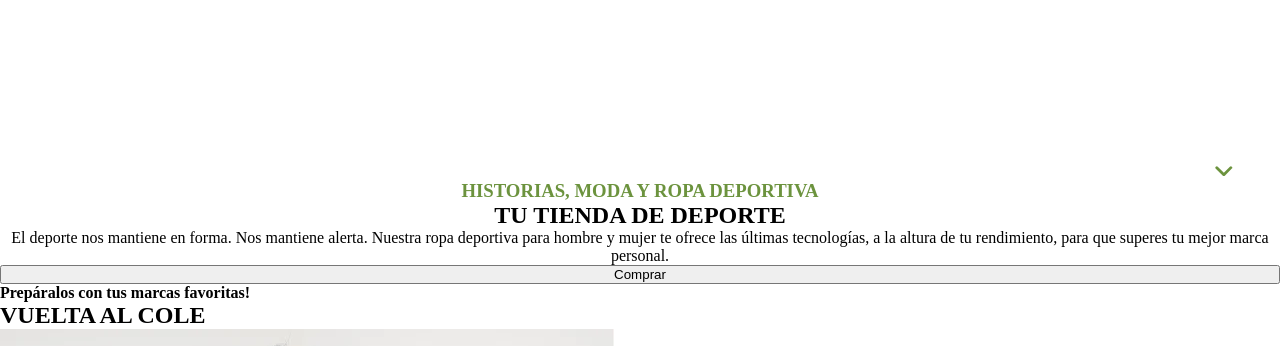
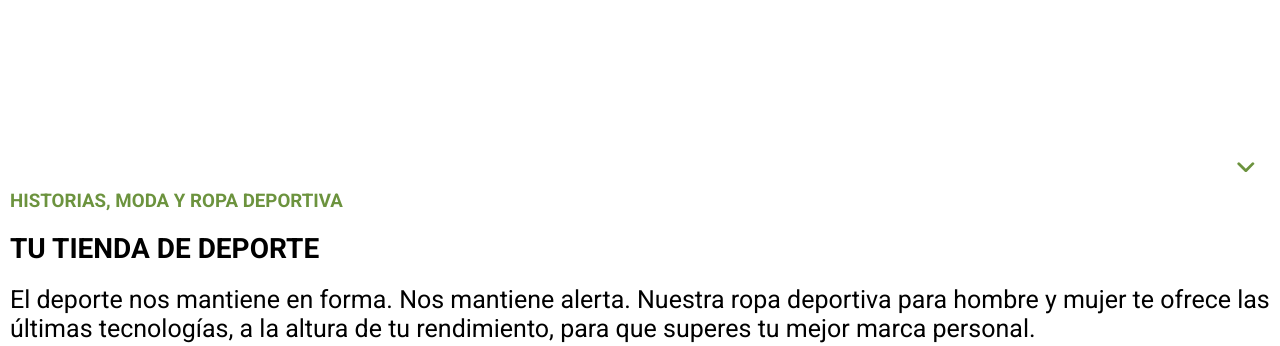
Before and after one commit to Adalab/modulo-1-evaluacion-final-RaquelCosta07, a website built with Vite: page src/index.html in a window 1280 px wide. Shown: the part 540-886 px from the top of the page. Built offline with nearby package versions, Linux system fonts and the light colour scheme; files whose address does not match are found by name.

Commit message:
section 2 styling

```diff
--- a/src/index.html
+++ b/src/index.html
@@ -4,7 +4,10 @@
 <head>
     <meta charset="UTF-8" />
     <meta name="viewport" content="width=device-width, initial-scale=1" />
-    <title>Document</title>
+    <title>Evaluación Módulo 1</title>
+    <link rel="preconnect" href="https://fonts.googleapis.com">
+    <link rel="preconnect" href="https://fonts.gstatic.com" crossorigin>
+    <link href="https://fonts.googleapis.com/css2?family=Roboto:ital,wght@0,100;0,300;0,400;0,500;0,700;0,900;1,100;1,300;1,400;1,500;1,700;1,900&display=swap" rel="stylesheet">
     <link rel="stylesheet" href="./scss/main.scss">
 </head>
 
--- a/src/partials/section2.html
+++ b/src/partials/section2.html
@@ -2,5 +2,5 @@
         <h3>HISTORIAS, MODA Y ROPA DEPORTIVA</h3>
         <H2>TU TIENDA DE DEPORTE</H2>
         <P>El deporte nos mantiene en forma. Nos mantiene alerta. Nuestra ropa deportiva para hombre y mujer te ofrece las últimas tecnologías, a la altura de tu rendimiento, para que superes tu mejor marca personal.</P>
-        <button>Comprar</button>
+        <button class="button-comprar">Comprar</button>
     </div>
--- a/src/scss/core/_reset.scss
+++ b/src/scss/core/_reset.scss
@@ -1,5 +1,6 @@
 * {
   box-sizing: border-box;
+  font-family: 'Roboto', sans-serif;
   margin: 0;
   padding: 0;
 }
--- a/src/scss/core/_variables.scss
+++ b/src/scss/core/_variables.scss
@@ -1,3 +1,6 @@
 $colorMain: #6c933e;
 $colorSec: #d9e4cc;
 $colorFooter: #4a4a4a;
+
+
+$fontMain: 'Roboto', sans-serif;
--- a/src/scss/layout/_header.scss
+++ b/src/scss/layout/_header.scss
@@ -10,10 +10,10 @@
 }
 
 .menu__icon {
+    position: fixed;
     background-color: $colorMain;
     padding: 10px;
-    position: fixed;
-}
+    }
 
 .section1 {
     text-align: center;
@@ -34,9 +34,9 @@
 .arrow {
     background-color: white;
     border-radius: 50%;
-    width: 40px;
-    height: 40px;
+    width: 60px;
+    height: 60px;
     align-content: center;
     display: inline-block;
-    margin: 155px;
+    margin: 140px;
 }
--- a/src/scss/layout/_section2.scss
+++ b/src/scss/layout/_section2.scss
@@ -5,5 +5,36 @@
 }
 
 .section2 h3 {
+    font-family: $fontMain;
     color: $colorMain;
+    margin: 10px;
+    text-align: left;
 }
+
+.section2 h2 {
+    font-family: $fontMain;
+    margin: 10px;
+    text-align: left;
+    font-size: 28px;
+}
+
+.section2 p {
+    font-family: $fontMain;
+    font-size: 25px;
+    margin: 10px;
+    text-align: left;
+}
+
+.button-comprar {
+    color: $colorMain;
+    border: solid 4px $colorMain;
+    background-color: white;
+    width: 161px;
+    height: 60px;
+    border-radius: 50%;
+    font-size: 25px;
+    margin-top: 50px;
+    margin-bottom: 30px;
+    margin-left: 10px;
+
+}
```
